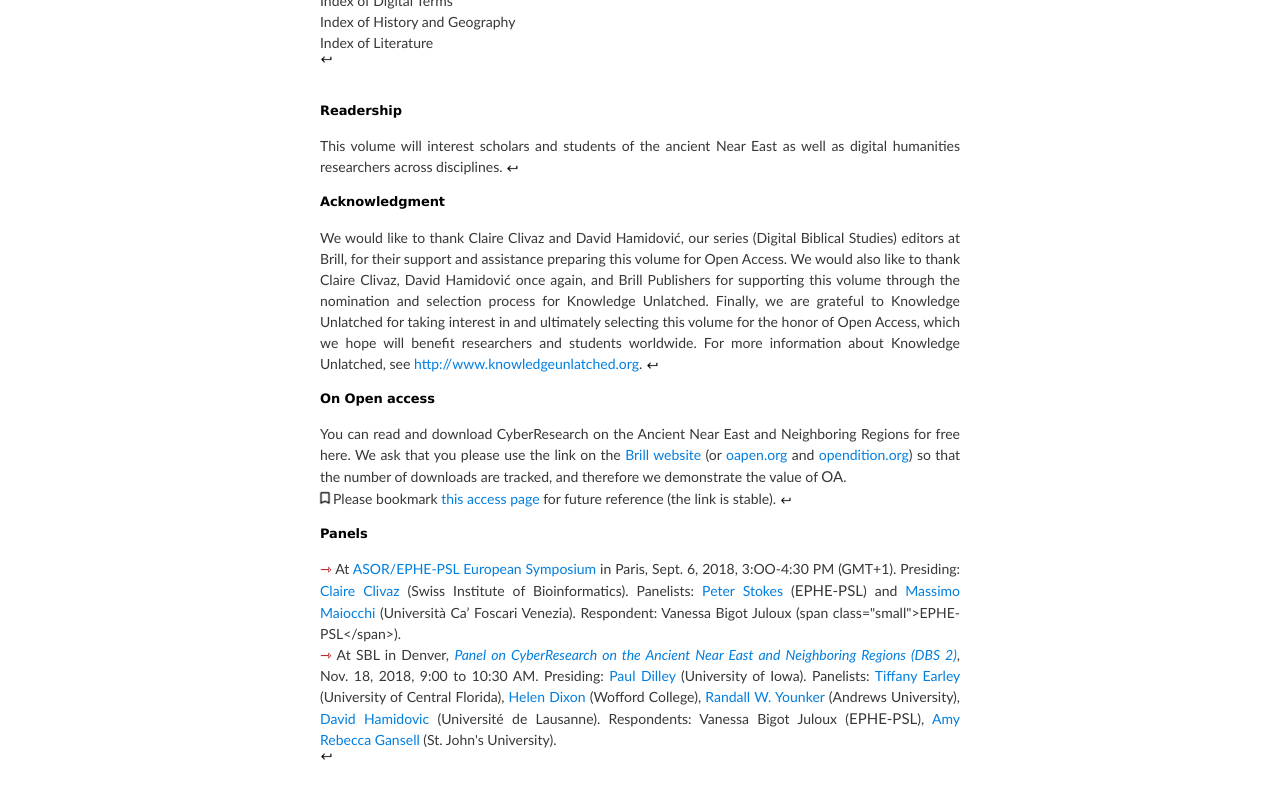
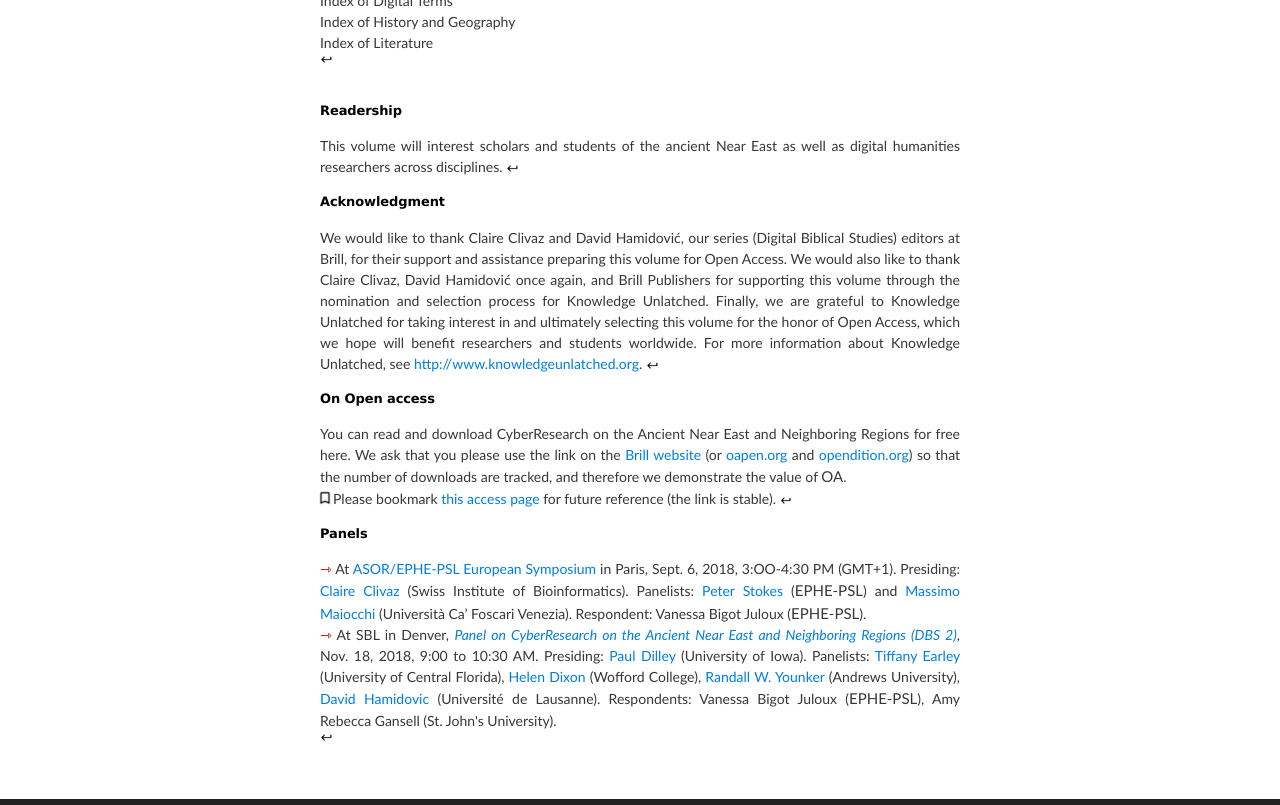
Before and after one commit to vbigot-juloux/ane-research-humanities, a Jekyll site: the page built from docs/CyberResearch-vol1.md, in a window 1280 px wide and 900 px high, scrolled down 2721 px, cut to the strip 0-805 px from the top of the window. Built offline with Jekyll 4.4.1, drawn with Linux system fonts in a browser that asks for light colours; comment, search, counter and statistics services are not loaded; the repository's description, which GitHub fills in, is left out.

Commit message:
Update CyberResearch-vol1.md

```diff
--- a/docs/CyberResearch-vol1.md
+++ b/docs/CyberResearch-vol1.md
@@ -145,7 +145,7 @@ _by (surnames) alphabetic order_<br />
 
 <h3><a name="panels" style="color: black">Panels</a></h3>
 <ul style="list-style-type: none; padding-left: 0;">
-<li style="text-align: justify; text-justify: inter-word;"><span style="color:#b30000; font-size: 14px">&#8702;</span> At <a href="http://ancient-worlds-symposium.eu/docs/program#panel" target="_blank">ASOR/EPHE-PSL European Symposium</a> in Paris, Sept. 6, 2018, 3:OO-4:30 PM (GMT+1). Presiding: <a href="https://isb-sib.academia.edu/ClaireClivaz" target="_blank">Claire Clivaz</a> (Swiss Institute of Bioinformatics). Panelists: <a href="http://www.peterstokes.org/cv/index.html" target="_blank">Peter Stokes</a> (<span class="small">EPHE-PSL</span>) and <a href="https://unive.academia.edu/MassimoMaiocchi" target="_blank">Massimo Maiocchi</a> (Università Ca’ Foscari Venezia). Respondent: Vanessa Bigot Juloux (span class="small">EPHE-PSL</span>).</li>
-<li style="text-align: justify; text-justify: inter-word;"><span style="color:#b30000; font-size: 14px">&#8702;</span> At SBL in Denver, <a href="https://www.sbl-site.org/meetings/Congresses_ProgramBook.aspx?MeetingId=33" target="_blank"><em>Panel on CyberResearch on the Ancient Near East and Neighboring Regions (DBS 2)</em></a>,  Nov. 18, 2018, 9:00 to 10:30 AM. Presiding: <a href="https://uiowa.academia.edu/PaulDilley" target="_blank">Paul Dilley</a> (University of Iowa). Panelists: <a href="https://ucf.academia.edu/TiffanyEarleySpadoni" target="_blank">Tiffany Earley</a> (University of Central Florida), <a href="https://wofford.academia.edu/HelenDixon" target="_blank">Helen Dixon</a> (Wofford College), <a href="https://andrews.academia.edu/RandallYounker" target="_blank">Randall W. Younker</a> (Andrews University), <a href="https://www.unil.ch/irsb/fr/home/menuinst/chercheurs-euses/membres-de-lirsb/david-hamidovic.html" target="_blank">David Hamidovic</a> (Université de Lausanne). Respondents: Vanessa Bigot Juloux (<span class="small">EPHE-PSL</span>), <a href="https://stjohns.academia.edu/AmyRebeccaGansell" target="_blank">Amy Rebecca Gansell</a> (St. John's University).</li>
+<li style="text-align: justify; text-justify: inter-word;"><span style="color:#b30000; font-size: 14px">&#8702;</span> At <a href="http://ancient-worlds-symposium.eu/docs/program#panel" target="_blank">ASOR/EPHE-PSL European Symposium</a> in Paris, Sept. 6, 2018, 3:OO-4:30 PM (GMT+1). Presiding: <a href="https://isb-sib.academia.edu/ClaireClivaz" target="_blank">Claire Clivaz</a> (Swiss Institute of Bioinformatics). Panelists: <a href="http://www.peterstokes.org/cv/index.html" target="_blank">Peter Stokes</a> (<span class="small">EPHE-PSL</span>) and <a href="https://unive.academia.edu/MassimoMaiocchi" target="_blank">Massimo Maiocchi</a> (Università Ca’ Foscari Venezia). Respondent: Vanessa Bigot Juloux (<span class="small">EPHE-PSL</span>).</li>
+<li style="text-align: justify; text-justify: inter-word;"><span style="color:#b30000; font-size: 14px">&#8702;</span> At SBL in Denver, <a href="https://www.sbl-site.org/meetings/Congresses_ProgramBook.aspx?MeetingId=33" target="_blank"><em>Panel on CyberResearch on the Ancient Near East and Neighboring Regions (DBS 2)</em></a>,  Nov. 18, 2018, 9:00 to 10:30 AM. Presiding: <a href="https://uiowa.academia.edu/PaulDilley" target="_blank">Paul Dilley</a> (University of Iowa). Panelists: <a href="https://ucf.academia.edu/TiffanyEarleySpadoni" target="_blank">Tiffany Earley</a> (University of Central Florida), <a href="https://wofford.academia.edu/HelenDixon" target="_blank">Helen Dixon</a> (Wofford College), <a href="https://andrews.academia.edu/RandallYounker" target="_blank">Randall W. Younker</a> (Andrews University), <a href="https://www.unil.ch/irsb/fr/home/menuinst/chercheurs-euses/membres-de-lirsb/david-hamidovic.html" target="_blank">David Hamidovic</a> (Université de Lausanne). Respondents: Vanessa Bigot Juloux (<span class="small">EPHE-PSL</span>), Amy Rebecca Gansell (St. John's University).</li>
 <li><a href="#panels2" style="text-decoration: none"><img src="../assets/baseline_keyboard_return_black_18dp.png" style="border:0; -webkit-box-shadow: 0 0 0; width: 2%; margin-top: -5px; margin-left: -5px"/></a></li>
 	</ul>
```
